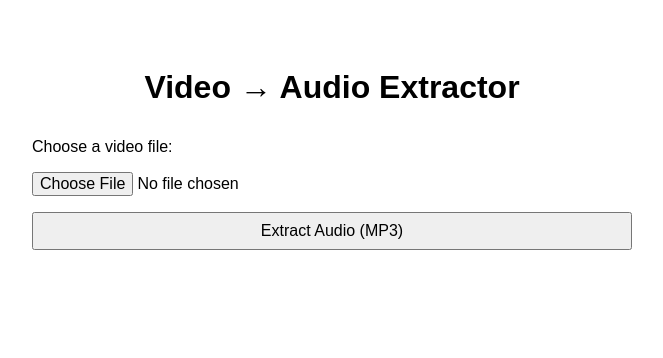
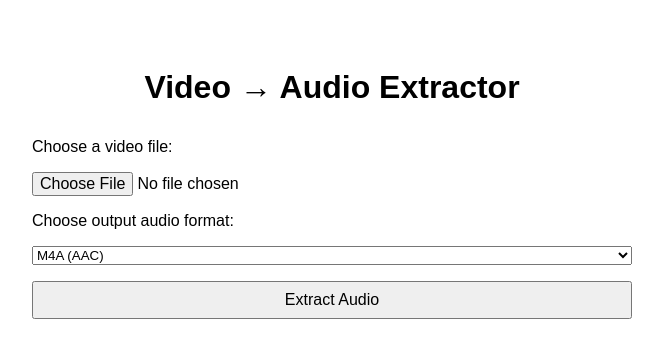
Before and after one commit to cfullelove/video-audio-extractor, a Flask app: page / in a window 1280 px wide. Shown: the top 358 px of the page, without its empty margins (308-971 px from the left). Run offline with Flask 2, Linux system fonts and the light colour scheme.

Commit message:
feat: Enhance audio extraction with format selection and logging
This commit introduces significant improvements to the video-to-audio extraction utility:

1.  **Selectable Audio Output Formats:**
    *   Users can now choose their desired audio output format between MP3 and M4A (AAC) using a dropdown menu on the upload page.
    *   The application backend (`app.py`) has been updated to dynamically adjust `ffmpeg` parameters based on the selected format.
    *   M4A (AAC) is set as the default output format.

2.  **FFmpeg Output Logging:**
    *   The `ffmpeg` conversion process now logs its standard output and standard error directly to the console. This makes it easier to monitor progress and debug issues by inspecting Docker container logs.

3.  **Documentation Updates:**
    *   The `Readme.md` file has been comprehensively updated to reflect these new features, including:
        *   Details on the selectable output formats (MP3 and M4A).
        *   Information about `ffmpeg` output logging.
        *   Updated `ffmpeg` command examples for both MP3 and M4A.
        *   A note indicating that the current screenshot in the documentation is outdated due to UI changes.

These changes enhance the utility's flexibility and improve its usability and maintainability.

Affected files:
-   `video-to-audio/app.py`
-   `video-to-audio/templates/upload.html`
-   `video-to-audio/Readme.md`

```diff
--- a/app.py
+++ b/app.py
@@ -38,28 +38,42 @@ def upload_file():
             input_path = os.path.join(UPLOAD_FOLDER, f"{unique_id}_{file.filename}")
             file.save(input_path)
 
-            # Define output filename (e.g. same base name + .mp3)
+            # Get desired output format from form (default to m4a)
+            output_format = request.form.get("output_format", "m4a").lower()
+            if output_format not in ["mp3", "m4a"]:
+                flash("Invalid output format selected.")
+                return redirect(request.url)
+
+            # Define output filename
             base_name = os.path.splitext(file.filename)[0]
-            output_filename = f"{base_name}_{unique_id}.mp3"
+            output_filename = f"{base_name}_{unique_id}.{output_format}"
             output_path = os.path.join(OUTPUT_FOLDER, output_filename)
 
-            # Run ffmpeg to extract audio only (convert to mp3)
-            # -y = overwrite if exists
+            # Base ffmpeg command
             cmd = [
                 "ffmpeg",
                 "-i", input_path,
                 "-vn",  # no video
-                "-acodec", "libmp3lame",
-                "-ab", "192k",
-                "-ar", "44100",
-                "-y",
-                output_path
+                "-y",   # overwrite if exists
             ]
+
+            # Add format-specific options
+            if output_format == "mp3":
+                cmd.extend(["-acodec", "libmp3lame", "-ab", "192k", "-ar", "44100"])
+            elif output_format == "m4a":
+                cmd.extend(["-acodec", "aac", "-b:a", "192k"]) # Using -b:a for AAC bitrate
+
+            cmd.append(output_path)
+
             try:
-                subprocess.run(cmd, check=True, stdout=subprocess.PIPE, stderr=subprocess.PIPE)
+                print(f"Executing ffmpeg command: {' '.join(cmd)}")
+                process = subprocess.run(cmd, check=True) # Removed stdout/stderr PIPE
+                print(f"FFmpeg process completed successfully.")
             except subprocess.CalledProcessError as e:
-                # ffmpeg failed
-                flash("Error extracting audio.")
+                print(f"FFmpeg failed. Return code: {e.returncode}")
+                print(f"FFmpeg stdout: {e.stdout}")
+                print(f"FFmpeg stderr: {e.stderr}")
+                flash(f"Error extracting audio: FFmpeg failed (see logs for details).")
                 return redirect(request.url)
 
             # Send the resulting file
--- a/requirements.txt
+++ b/requirements.txt
@@ -1 +1,2 @@
 Flask==2.1.3
+Werkzeug==2.0.3
--- a/templates/upload.html
+++ b/templates/upload.html
@@ -49,7 +49,14 @@
   <form method="post" enctype="multipart/form-data">
     <label for="file">Choose a video file:</label>
     <input type="file" id="file" name="file" accept="video/*" required />
-    <button type="submit">Extract Audio (MP3)</button>
+
+    <label for="output_format">Choose output audio format:</label>
+    <select name="output_format" id="output_format">
+      <option value="mp3">MP3</option>
+      <option value="m4a" selected>M4A (AAC)</option>
+    </select>
+
+    <button type="submit">Extract Audio</button>
   </form>
 </body>
 </html>
```
Also changed, not shown: Readme.md.
